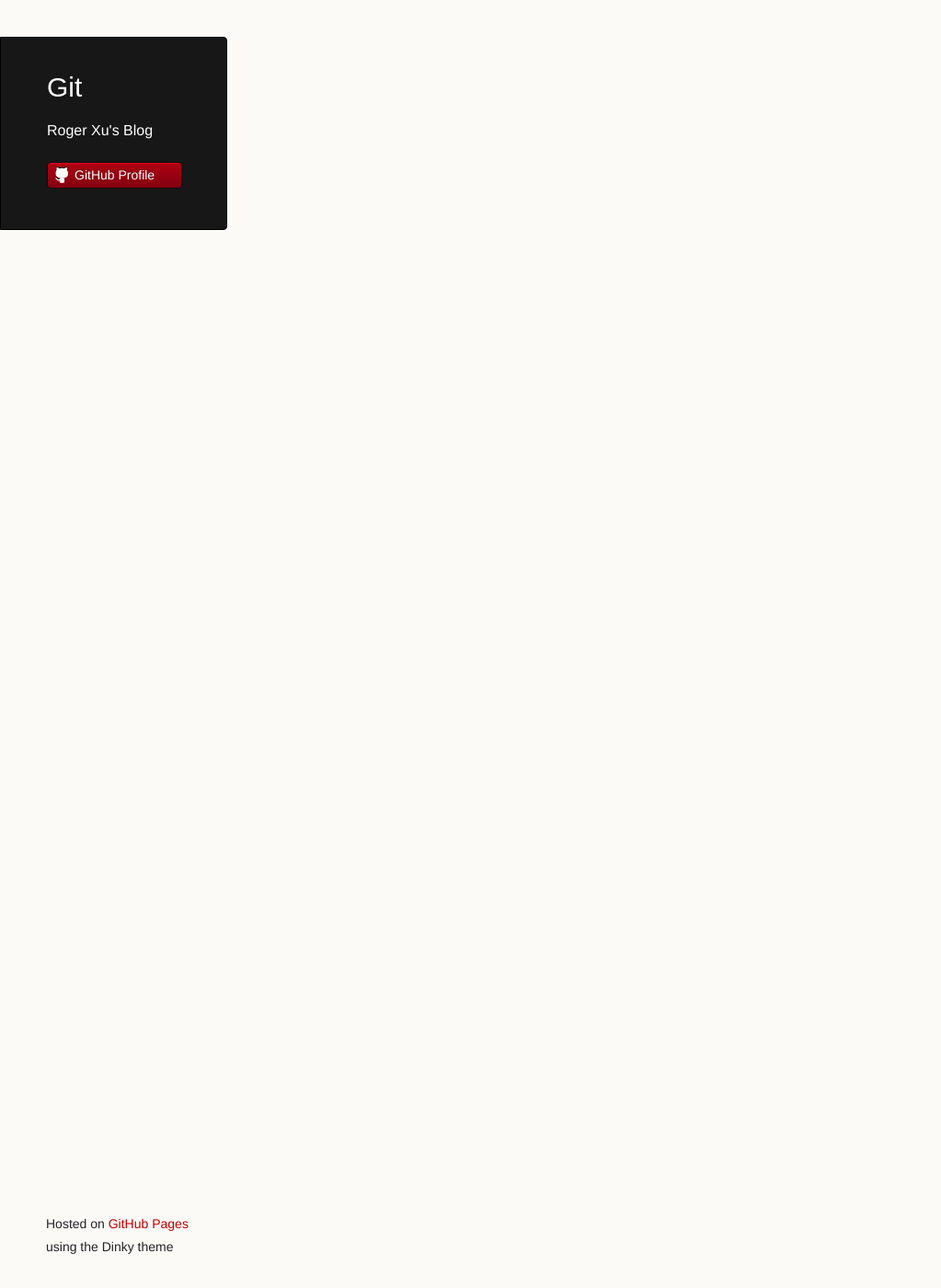
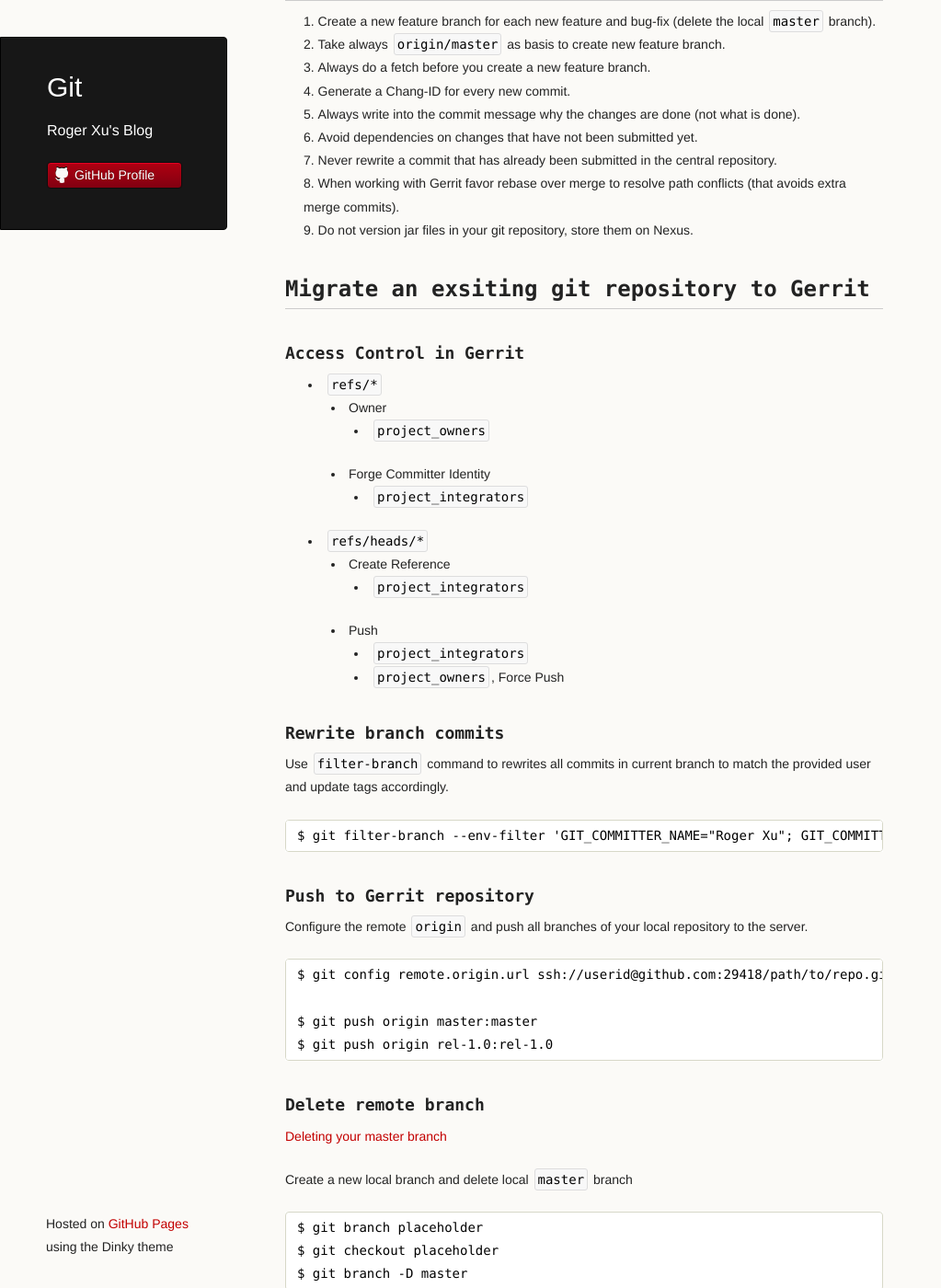
Before and after one commit to rogerxu/rogerxu.github.io, a Jekyll site: the page built from _posts/2012-09-27-git.md, in a window 1280 px wide and 1400 px high, scrolled down 8927 px. Shown: the whole window at 92% size, without its empty margins (0-1023 px from the left). Built offline with Jekyll 4.4.1, drawn with Linux system fonts in a browser that asks for light colours; some of the changed text lies outside the part shown.

Commit message:
Add Gerrit chapter  in git post.

```diff
--- a/_posts/2012-09-27-git.md
+++ b/_posts/2012-09-27-git.md
@@ -292,7 +292,7 @@ Edit `repository.git/hooks/post-receive`
     #!/bin/sh
     # Push notification from repository to poke Jenkins when a new commit is made.
 
-    curl http://cnpvg50809797vm10.dhcp.pvgl.sap.corp:8080/jenkins/git/notifyCommit?url=ssh://git@cnpvg50809797vm10.dhcp.pvgl.sap.corp/~/tam-web.git
+    curl http://localhost:8080/jenkins/git/notifyCommit?url=ssh://git@localhost/~/app-web.git
 
 And change the mode for `post-receive` script to make it executable.
 
@@ -303,3 +303,122 @@ This will scan all the jobs that's configured to check out the specified URL, th
 This allows a script to remain the same when jobs come and go in Jenkins. Or if you have multiple repositories under a single repository host application (such as Gitosis), you can share a single post-receive hook script with all the repositories. Finally, this URL doesn't require authentication even for secured Jenkins, because the server doesn't directly use anything that the client is sending. It runs polling to verify that there is a change, before it actually starts a build.
 
 When successful, this will return the list of projects that it triggered polling as a response.
+
+
+# Gerrit
+
+## Best Practices
+
+1. Create a new feature branch for each new feature and bug-fix (delete the local `master` branch).
+2. Take always `origin/master` as basis to create new feature branch.
+3. Always do a fetch before you create a new feature branch.
+4. Generate a Chang-ID for every new commit.
+5. Always write into the commit message why the changes are done (not what is done).
+6. Avoid dependencies on changes that have not been submitted yet.
+7. Never rewrite a commit that has already been submitted in the central repository.
+8. When working with Gerrit favor rebase over merge to resolve path conflicts (that avoids extra merge commits).
+9. Do not version jar files in your git repository, store them on Nexus.
+
+
+## Migrate an exsiting git repository to Gerrit
+
+### Access Control in Gerrit
+
+- `refs/*`
+  - Owner
+    - `project_owners`
+  - Forge Committer Identity
+    - `project_integrators`
+
+- `refs/heads/*`
+  - Create Reference
+    - `project_integrators`
+  - Push
+    - `project_integrators`
+    - `project_owners`, Force Push
+
+### Rewrite branch commits
+
+Use `filter-branch` command to rewrites all commits in current branch to match the provided user and update tags accordingly.
+
+    $ git filter-branch --env-filter 'GIT_COMMITTER_NAME="Roger Xu"; GIT_COMMITTER_EMAIL="joe.test@test.org";'
+
+### Push to Gerrit repository
+
+Configure the remote `origin` and push all branches of your local repository to the server.
+
+    $ git config remote.origin.url ssh://userid@github.com:29418/path/to/repo.git
+
+    $ git push origin master:master
+    $ git push origin rel-1.0:rel-1.0
+
+
+### Delete remote branch
+
+[Deleting your master branch](http://matthew-brett.github.io/pydagogue/gh_delete_master.html)
+
+Create a new local branch and delete local `master` branch
+
+    $ git branch placeholder
+    $ git checkout placeholder
+    $ git branch -D master
+
+Delete remote `master` branch
+
+    $ git push origin --delete master
+
+Got error
+
+    remote: error: By default, deleting the current branch is denied, because the next
+
+    remote: error: 'git clone' won't result in any file checked out,
+    causing confusion.
+    remote: error:
+    remote: error: You can set 'receive.denyDeleteCurrent' configuration variable to
+    remote: error: 'warn' or 'ignore' in the remote repository to allow deleting the
+    remote: error: current branch, with or without a warning message.
+    remote: error:
+    remote: error: To squelch this message, you can set it to 'refuse'.
+    remote: error: refusing to delete the current branch: refs/heads/master
+    To ssh://server_name/git/repository.git
+    ! [remote rejected] master (deletion of the current branch prohibited)
+    error: failed to push some refs to 'ssh://server_name/git/repository.git'
+
+Set git config on remote repository
+
+    $ git config --local receive.denyDeleteCurrent warn
+
+
+# Git Workflow
+
+## Centralized Workflow
+
+## Feature Branch Workflow
+
+## Gitflow Workflow
+
+## Fork Workflow
+
+### Fork
+
+### Pull Request
+
+base branch - where you think changes should be applied
+head branch - what you would like to be applied
+
+##
+
+### Small change
+
+Merge to master and push to gerrit master
+
+### Local sharing change
+
+Create local branch issue-1
+
+share his repository as roger/issue-1
+push to draft repository draft/issue-1
+
+### Feature branch
+
+origin/poc
```
